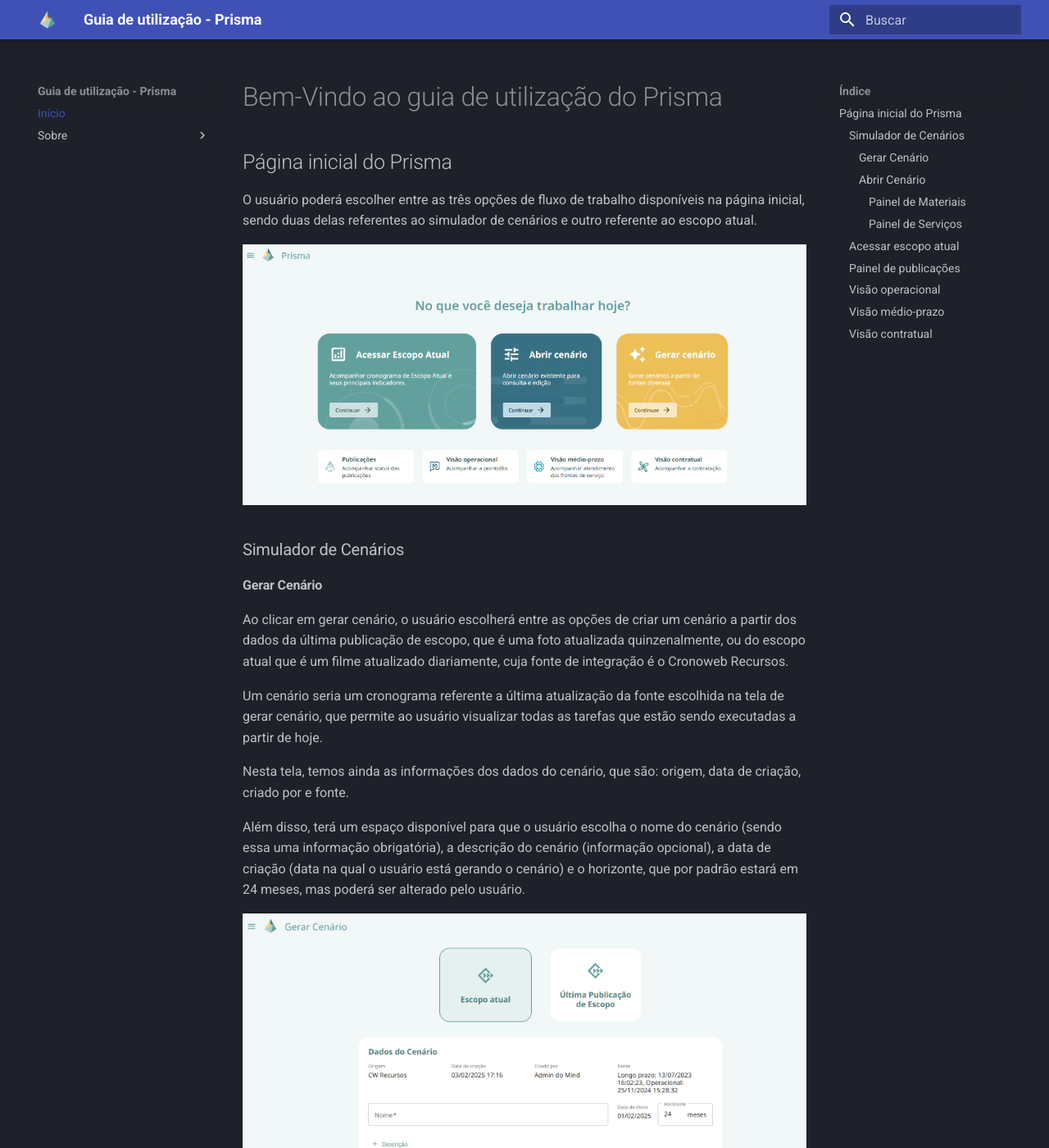
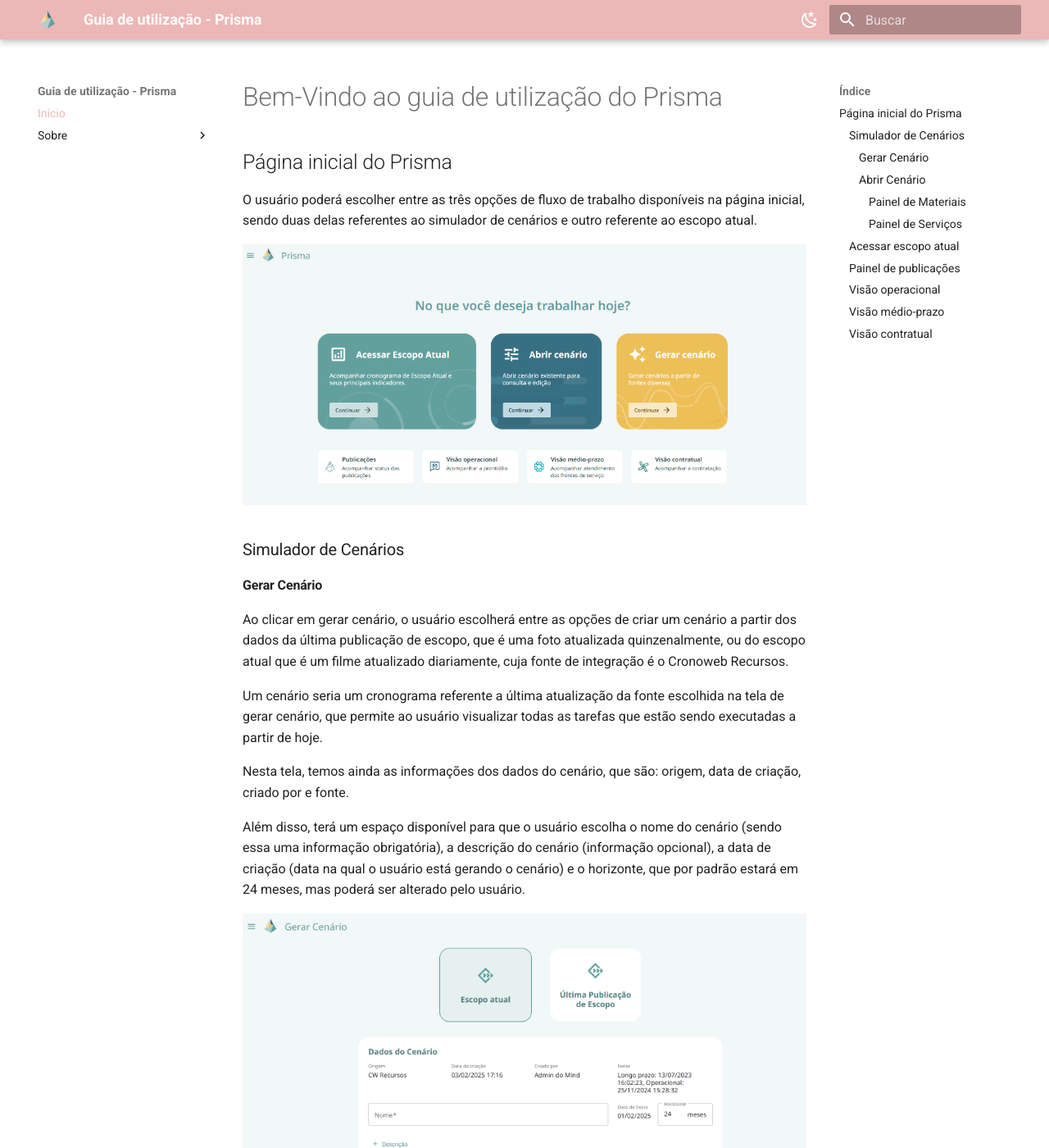
Before and after one commit to gabriellaserra/Guia-utilizacao-Prisma, an MkDocs documentation site: the page built from docs/index.md, in a window 1280 px wide and 1400 px high. Shown: the whole window at 82% size. Built offline with MkDocs 1.6.1 and Material for MkDocs 9.7.7, drawn with Linux system fonts in a browser that asks for light colours.

```diff
--- a/docs/stylesheets/extra.css
+++ b/docs/stylesheets/extra.css
@@ -1,4 +1,5 @@
 :root {
+    --md-primary-fg-color: #ECB7B7;
     --md-primary-fg-color--light: #ECB7B7;
     --md-primary-fg-color--dark:  #90030C;
   }
--- a/mkdocs.yml
+++ b/mkdocs.yml
@@ -1,16 +1,18 @@
 site_name: Guia de utilização - Prisma
 site_url: https://mydomain.org/guia_utilizacao
 theme:
-  name:  material
+  name:  material   #readthedocs
   language: pt-BR
   logo: Simbolo.png
   favicon: Simbolo.png
   palette:
+    - media: "(prefers-color-scheme: light)"
       scheme: default
       primary: custom
       toggle:
         icon: material/weather-night
         name: Modo noturno
+    - media: "(prefers-color-scheme: dark)"
       scheme: slate
       primary: custom
       toggle:
```
